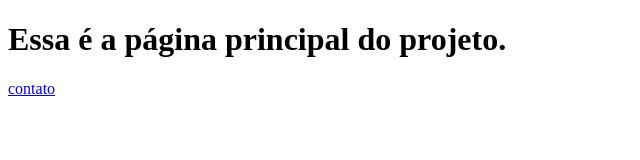
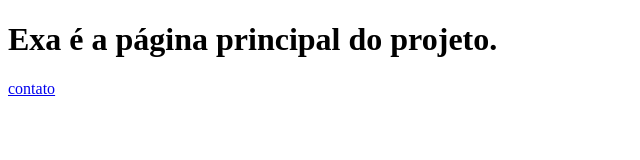
Before and after one commit to LuisGustavoFA/projeto-teste, a plain HTML site: page index.html in a window 1280 px wide. Shown: the whole page, without its empty margins (0-640 px from the left). Drawn offline with Linux system fonts and the light colour scheme.

Commit message:
escrevi errado

```diff
--- a/index.html
+++ b/index.html
@@ -7,7 +7,7 @@
     <link type="stylesheet" href="style.css">
 </head>
 <body>
-    <h1>Essa é a página principal do projeto.</h1>
+    <h1>Exa é a página principal do projeto.</h1>
     <a href="contato.html">contato</a>
     <script src="app.js"></script>
 </body>
```
